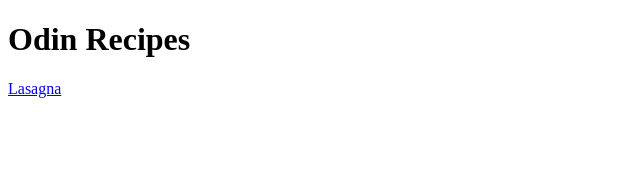
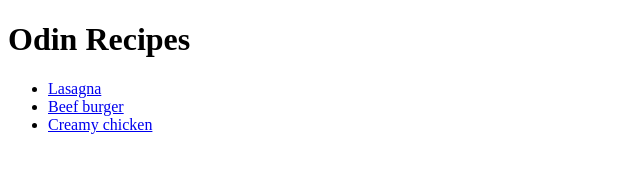
Before and after one commit to KillerGrizz/odin-recipes, a plain HTML site: page index.html in a window 1280 px wide. Shown: the whole page, without its empty margins (0-640 px from the left). Drawn offline with Linux system fonts and the light colour scheme.

Commit message:
Add link to burger and chicken recipe

```diff
--- a/index.html
+++ b/index.html
@@ -8,6 +8,10 @@
 </head>
 <body>
     <h1>Odin Recipes</h1>
-    <a href="../odin-recipes/odin-recipes/lasagna.html">Lasagna</a>
+    <ul>
+        <li><a href="../odin-recipes/odin-recipes/lasagna.html">Lasagna</a></li>
+        <li><a href="../odin-recipes/odin-recipes/burger.html">Beef burger</a></li>
+        <li> <a href="../odin-recipes/odin-recipes/creamy_chicken.html">Creamy chicken</a></li>
+    </ul>
 </body>
 </html>
```
